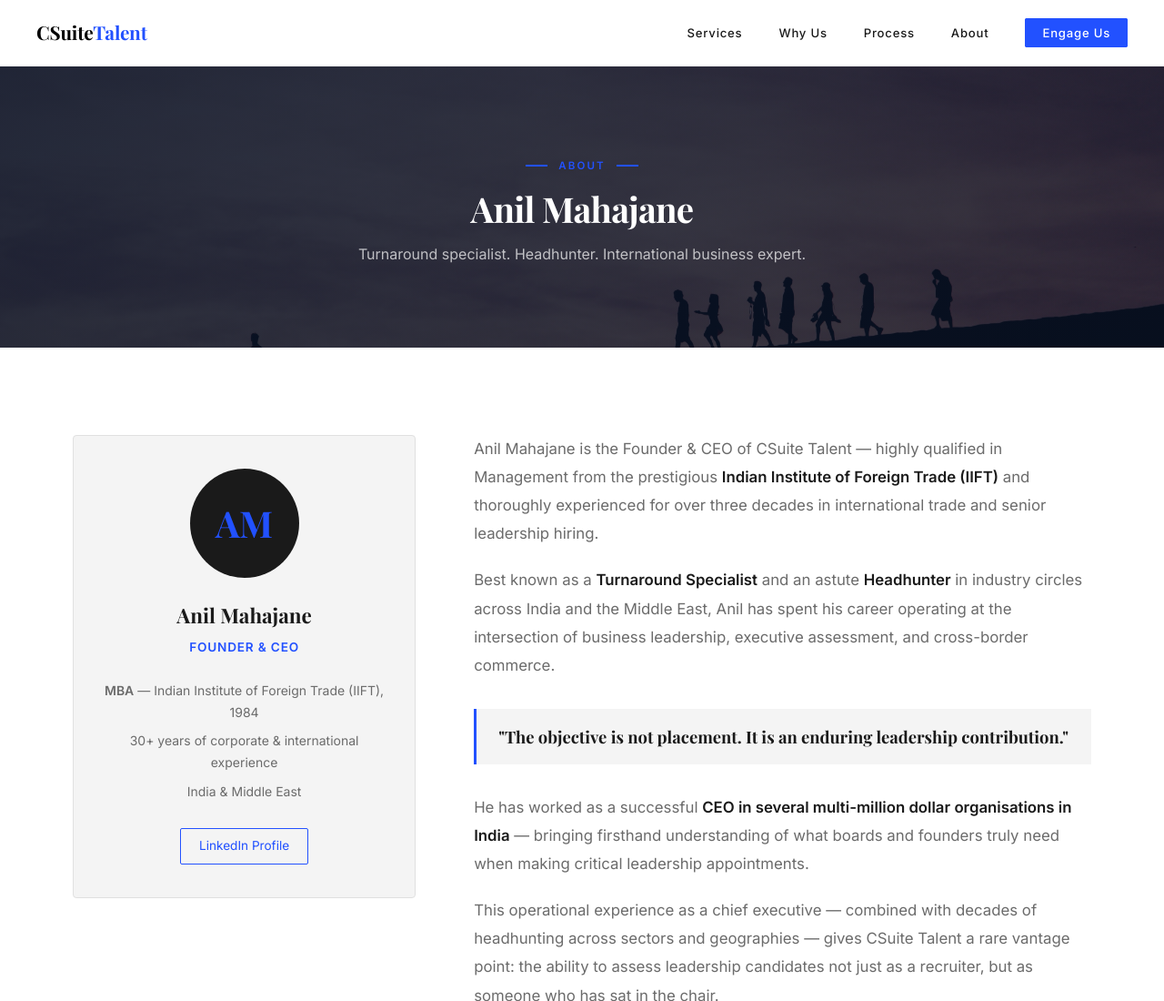
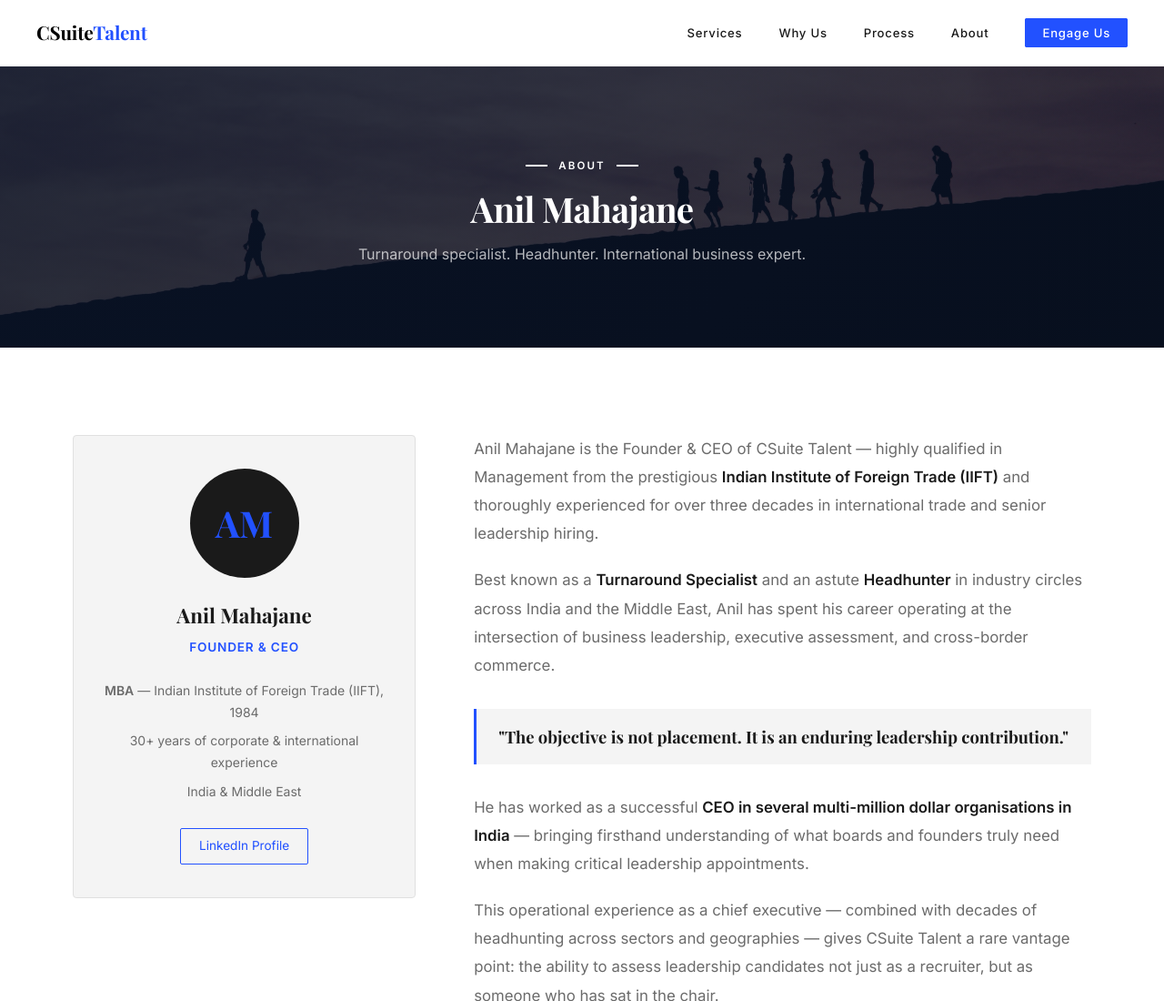
Before and after one commit to kisna-mahajan/csuitetalent.in, a plain HTML site: page pages/about.html in a window 1280 px wide. Shown: the top 1100 px of the page at 91% size. Drawn offline with nearby package versions, Linux system fonts and the light colour scheme.

Commit message:
fix: lower about hero to show walking figures + white section label

```diff
--- a/pages/about.html
+++ b/pages/about.html
@@ -13,7 +13,7 @@
     .about-hero {
       background-image: url('../assets/images/leader-bg.jpg');
       background-size: cover;
-      background-position: 20% 40%;
+      background-position: 20% 65%;
       color: #ffffff;
       padding: 100px 24px 88px;
       text-align: center;
@@ -27,9 +27,9 @@
       z-index: 0;
     }
     .about-hero > * { position: relative; z-index: 1; }
-    .about-hero .section-label { justify-content: center; color: var(--color-accent); }
+    .about-hero .section-label { justify-content: center; color: #ffffff; }
     .about-hero .section-label::before,
-    .about-hero .section-label::after { background: var(--color-accent); }
+    .about-hero .section-label::after { background: #ffffff; }
     .about-hero .section-title { color: #ffffff; margin-bottom: 12px; }
     .about-hero .section-body  { color: rgba(255,255,255,0.7); margin: 0 auto; }
 
```
